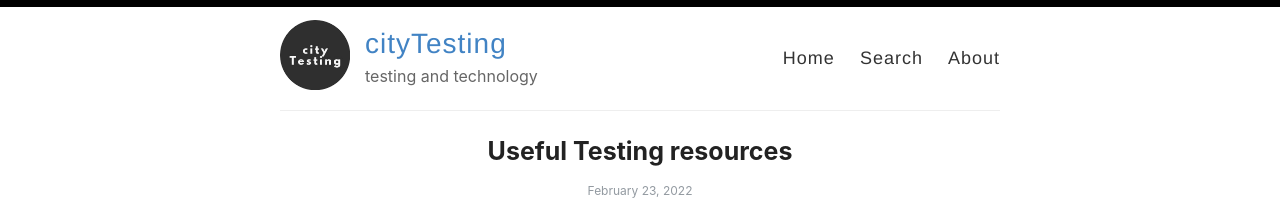
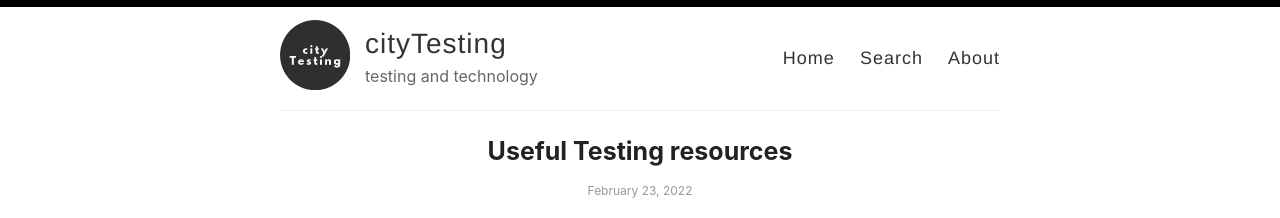
Before and after one commit to cityTesting/citytesting.github.io, a Jekyll site: the page built from index.html, in a window 1280 px wide. Shown: the top 218 px of the page. Built offline with Jekyll 4.4.1, drawn with Linux system fonts in a browser that asks for light colours; the list of posts is cut into pages by our own code.

Commit message:
Update style.scss

```diff
--- a/assets/style.scss
+++ b/assets/style.scss
@@ -55,7 +55,7 @@ h1, h2, h3, h4, h5, h6 {
 h1 {
   font-size: 25px;
   a {
-    color: inherent;
+    color: inherit;
   }
 }
 
```
